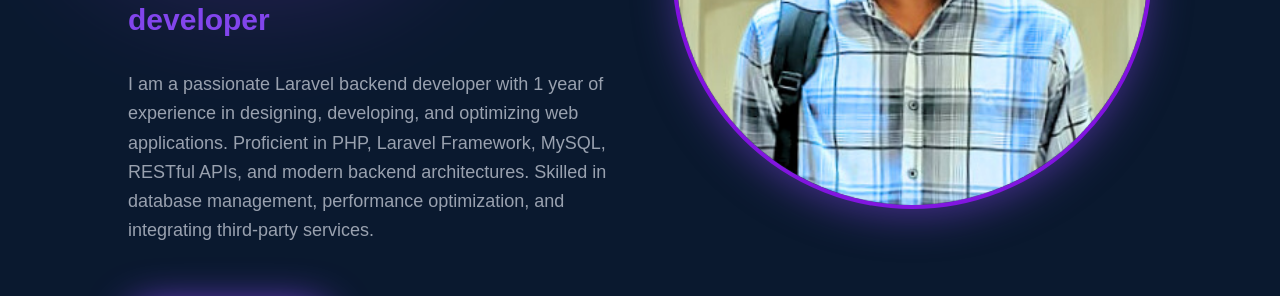
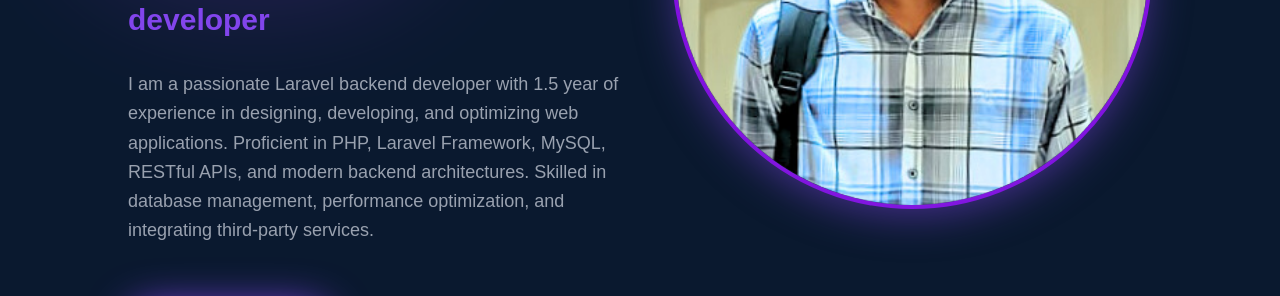
Before and after one commit to mizanurmillon/My_Portfolio, a React (Vite) app: page / in a window 1280 px wide. Shown: the part 447-743 px from the top of the page. Built offline with nearby package versions, Linux system fonts and the light colour scheme.

Commit message:
issue fixed

```diff
--- a/src/components/About/About.jsx
+++ b/src/components/About/About.jsx
@@ -26,7 +26,7 @@
           </h3>
           {/* About Me Paragraph */}
           <p className="text-base sm:text-lg md:text-lg text-gray-400 mb-10 mt-8 leading-relaxed">
-            I am a passionate Laravel backend developer with 1 year of
+            I am a passionate Laravel backend developer with 1.5 year of
             experience in designing, developing, and optimizing web
             applications. Proficient in PHP, Laravel Framework, MySQL, RESTful APIs, and modern
             backend architectures. Skilled in database management, performance
```
